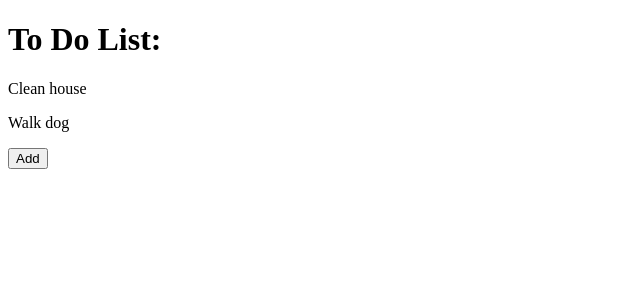
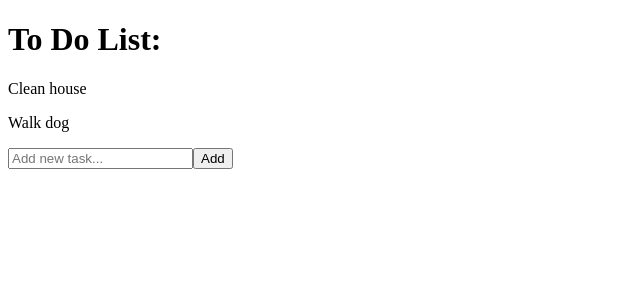
Before and after one commit to bloominstituteoftechnology/reducer-todo, a React (Create React App) app in the folder todo/: page / in a window 1280 px wide. Shown: the top 300 px of the page, without its empty margins (0-640 px from the left). Built offline with nearby package versions, Linux system fonts and the light colour scheme.

Commit message:
added input. when addTodo button is clicked the input is added to the list.

```diff
--- a/todo/src/App.js
+++ b/todo/src/App.js
@@ -1,10 +1,10 @@
 import React from 'react'
-import AddTodo from './reducers/AddTodo';
+import TodoList from './components/TodoList';
 
 export default function App() {
   return (
     <div className="App">
-      <AddTodo />
+      <TodoList />
     </div>
   );
 }
--- /dev/null
+++ b/todo/src/actions/TodoActions.js
@@ -0,0 +1,5 @@
+// export const ADD_TODO = "ADD_TODO";
+
+// export default {
+//     addTodo: () => { type: ADD_TODO }
+// }
--- /dev/null
+++ b/todo/src/components/TodoList.js
@@ -0,0 +1,56 @@
+import { todoReducer } from "../reducers/TodoReducer";
+import { addTodo } from '../actions/TodoActions';
+import React, { useReducer, useState } from 'react';
+
+export default function Todo() {
+
+    const initialState = [
+        {
+            item: 'Clean house',
+            completed: false,
+            id: new Date(),
+        },
+        {
+            item: 'Walk dog',
+            completed: false,
+            id: Date.now(),
+        }
+    ];
+
+    const [state, dispatch] = useReducer(todoReducer, initialState);
+    const [newTodo, setNewTodo] = useState('');
+
+    const handleChanges = e => {
+        setNewTodo(e.target.value);
+    }
+
+    return(
+        <div>
+            <h1 className='to-do-list'>
+                To Do List:
+            </h1>
+
+            {console.log(state)}
+
+            {state.map(todo =>
+                <p key={todo.id}>
+                    {todo.item}
+                </p>
+            )}
+
+            <input
+                className='todo-input'
+                placeholder="Add new task..."
+                type='text'
+                name='newTodo'
+                value={newTodo}
+                onChange={handleChanges}
+            />
+
+            <button
+                onClick={() => dispatch({ type: 'ADD_TODO', payload: newTodo })}>
+                Add
+            </button>
+        </div>
+    )
+}
--- a/todo/src/reducers/AddTodo.js
+++ /dev/null
@@ -1,26 +0,0 @@
-import React, { useReducer } from 'react';
-import { reducer, initialState } from './Reducer';
-
-export default function Add(){
-
-    const [state, dispatch] = useReducer(reducer, initialState);
-
-    return(
-        <div>
-            <h1 className='to-do-list'>
-                To Do List:
-            </h1>
-
-            {state.map(todo =>
-                <p key={todo.id}>
-                    {todo.item}
-                </p>
-            )}
-
-            <button
-                onClick={() => dispatch({ type: 'add' })}>
-                Add
-            </button>
-        </div>
-    )
-}
--- a/todo/src/reducers/Reducer.js
+++ /dev/null
@@ -1,29 +0,0 @@
-export const initialState = [
-    {
-        item: 'Clean house',
-        completed: false,
-        id: new Date(),
-    },
-    {
-        item: 'Walk dog',
-        completed: false,
-        id: Date.now(),
-    }
-];
-
-export const reducer = (state, action) => {
-
-    switch(action.type){
-        case 'add':
-            return [
-                ...state,
-                {
-                    item: 'state.item',
-                    completed: false,
-                    id: new Date(),
-                }
-            ];
-        default:
-            return state;
-    }
-}
--- /dev/null
+++ b/todo/src/reducers/TodoReducer.js
@@ -0,0 +1,18 @@
+import ADD_TODO from '../actions/TodoActions';
+
+export const todoReducer = (state, action) => {
+
+    switch(action.type){
+        case "ADD_TODO":
+            return [
+                ...state,
+                {
+                item: action.payload,
+                completed: false,
+                id: new Date(),
+                }
+            ];
+        default:
+            return state;
+    }
+}
```
Also changed, not shown: todo/src/reducers/Form.js (deleted), todo/src/styles.css (added).
